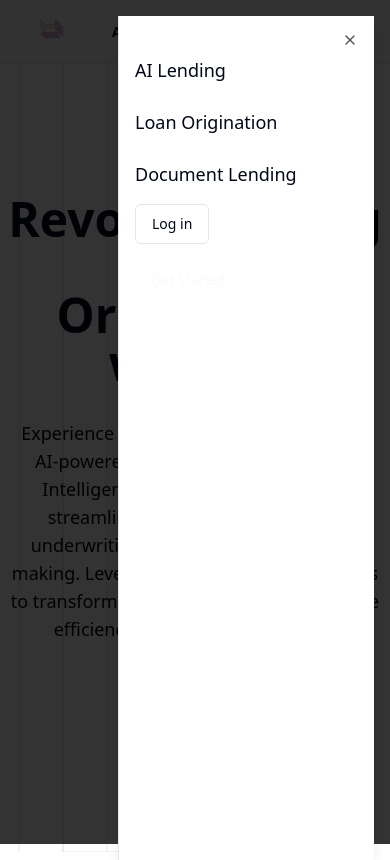
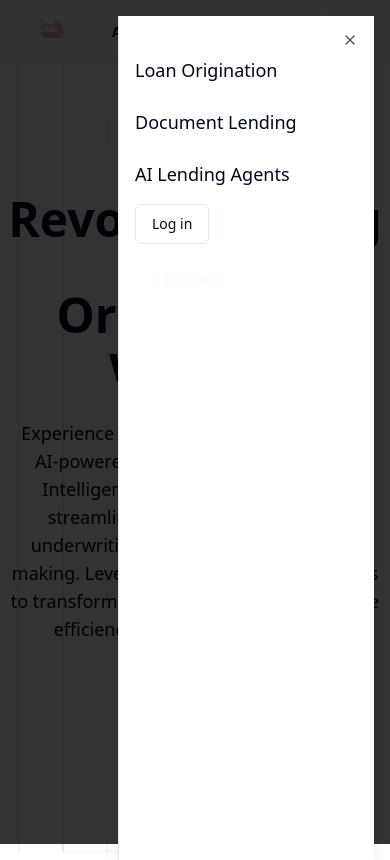
Before and after one commit to Harmaton/AddyAI, a Next.js app: page / in a window 390 px wide. Both pictures are taken after a click on the element "Toggle menu". Shown: the top 860 px of the page. Built offline with nearby package versions, Linux system fonts and the light colour scheme; no server answers.

Commit message:
improved on the navbar

```diff
--- a/components/landing-page/navbar.tsx
+++ b/components/landing-page/navbar.tsx
@@ -55,25 +55,27 @@ export default function Navbar() {
             </SheetHeader>
             <nav className="grid gap-6 mb-4 ">
               <Link
-                href="/dashboard/ai-lending"
+                href="/conversations"
                 className="text-lg font-medium transition-colors hover:text-primary"
                 prefetch={false}
               >
-                AI Lending
+                  Loan Origination
+
               </Link>
               <Link
-                href="/dashboard/loan-origination"
+                href="/documentai"
                 className="text-lg font-medium transition-colors hover:text-primary"
                 prefetch={false}
               >
-                Loan Origination
+               Document Lending
               </Link>
               <Link
-                href="/dashboard/document-lending"
+                href="/agent"
                 className="text-lg font-medium transition-colors hover:text-primary"
                 prefetch={false}
               >
-                Document Lending
+                 AI Lending Agents
+
               </Link>
 
 
@@ -115,7 +117,7 @@ export default function Navbar() {
               <Button onClick={() => signOut(auth)} variant="outline">
                 <span className="text-xl mr-2 font-mono">Log out</span>
               </Button>
-              <Link href={"/dashboard"}>
+              <Link href={"/conversations"}>
                 <Button className="bg-violet-500 hover:bg-blue-300 text-white p-2 border border-violet-500 m-auto">
                   <span className="text-xl mr-2 font-mono">Dashboard</span>
                   <ArrowRightCircle className="h-6 w-6 mr-2" />
```
